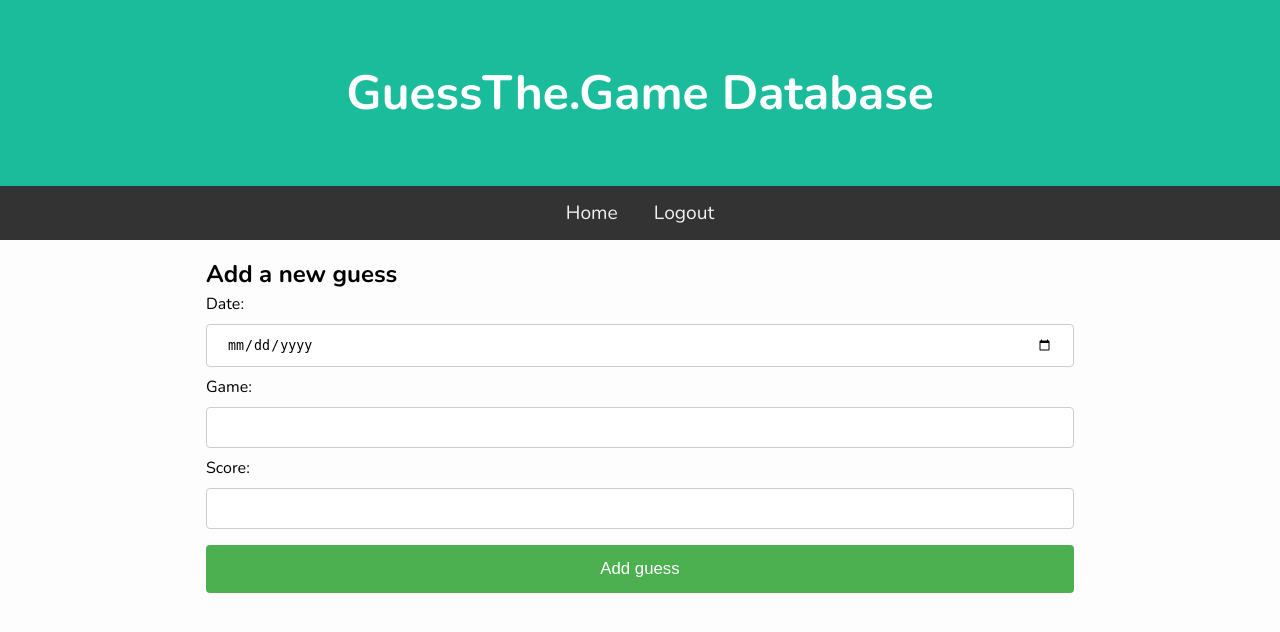
After one commit to Aarushi0P/GTGDB-Project, a Flask app: page /add in a window 1280 px wide. The commit adds this page. Shown: the top 632 px of the page. Run offline with Flask 3, Linux system fonts and the light colour scheme; the visitor is signed in with stand-in values (Sample User, id 1).

Commit message:
Add guess page, secure routes, and order homepage guesses newest-first

```diff
--- a/main.py
+++ b/main.py
@@ -12,6 +12,9 @@
 @app.route("/login", methods=["GET", "POST"])
 def Login():
 
+    if session.get('username') is not None:
+        return redirect("/")
+
     # They sent us data, get the username and password
     # then check if their details are correct.
     if request.method == "POST":
@@ -19,9 +22,11 @@
         password = request.form['password']
 
         # Did they provide good details
-        if db.CheckLogin(username, password):
+        user = db.CheckLogin(username, password)
+        if user:
             # Yes! Save their username then
-            session['username'] = username
+            session['username'] = user['username']
+            session['id'] = user['id']
 
             # Send them back to the homepage
             return redirect("/")
@@ -36,6 +41,9 @@
 @app.route("/register", methods=["GET", "POST"])
 def Register():
 
+    if session.get('username') is not None:
+        return redirect("/")
+
     # If they click the submit button, let's register
     if request.method == "POST":
         username = request.form['username']
@@ -48,4 +56,31 @@
 
     return render_template("register.html")
 
+##################################
+### New code starts here
+##################################
+@app.route("/add", methods=["GET","POST"])
+def Add():
+
+    # Check if they are logged in first
+    if session.get('username') == None:
+        return redirect("/")
+
+    # Did they click submit?
+    if request.method == "POST":
+        user_id = session['id']
+        date = request.form['date']
+        game = request.form['game']
+        score = request.form['score']
+
+        # Send the data to add our new guess to the db
+        db.AddGuess(user_id, date, game, score)
+        return redirect("/")
+
+    return render_template("add.html")
+
+##################################
+### New code ends here
+##################################
+
 app.run(debug=True, port=5000)
--- /dev/null
+++ b/templates/add.html
@@ -0,0 +1,14 @@
+{% extends "base.html" %}
+
+{% block content %}
+<h2>Add a new guess</h2>
+<form action="/add" method="post">
+    <label>Date: </label>
+    <input type="date" name="date" id="date">
+    <label>Game: </label>
+    <input type="text" name="game" id="game">
+    <label>Score: </label>
+    <input type="number" name="score" id="score">
+    <input type="submit" value="Add guess">
+</form>
+{% endblock %}
```
Also changed, not shown: db.py (+25 -1 lines), templates/index.html (+8 -3 lines).
